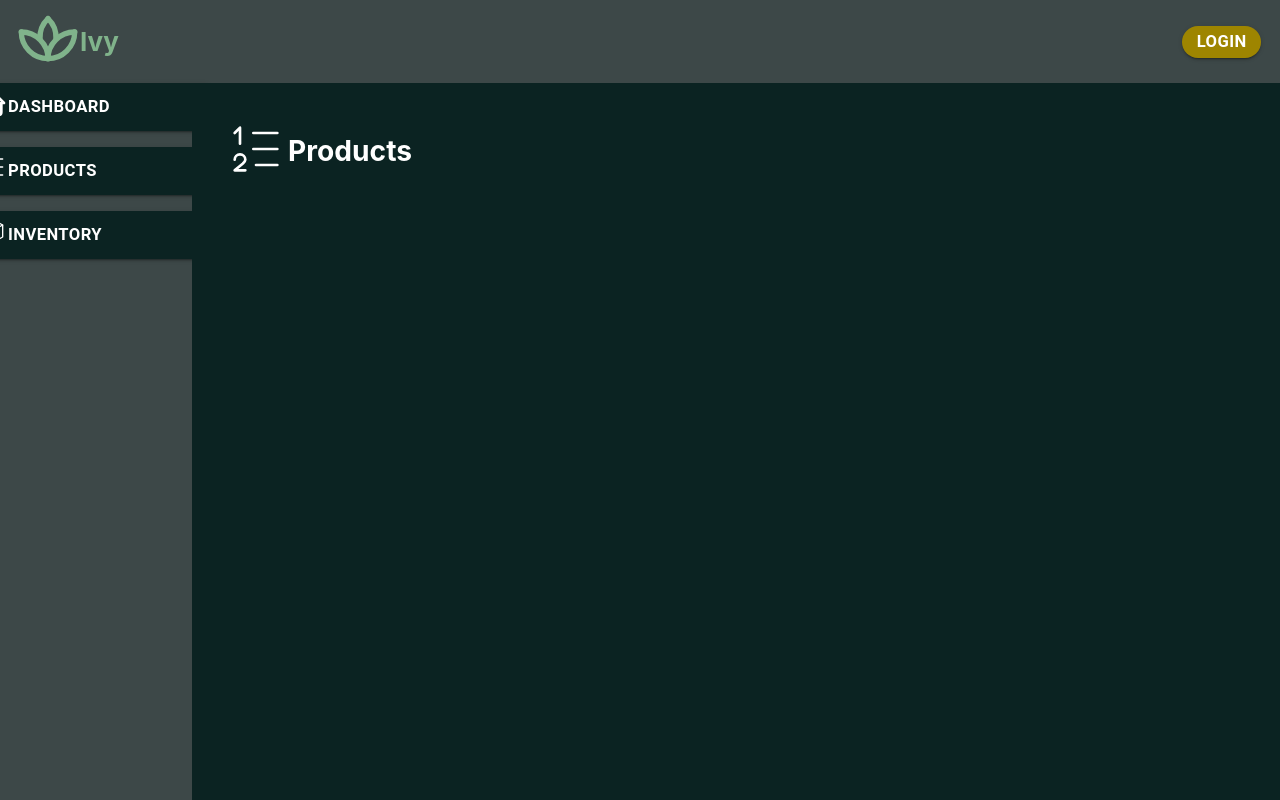
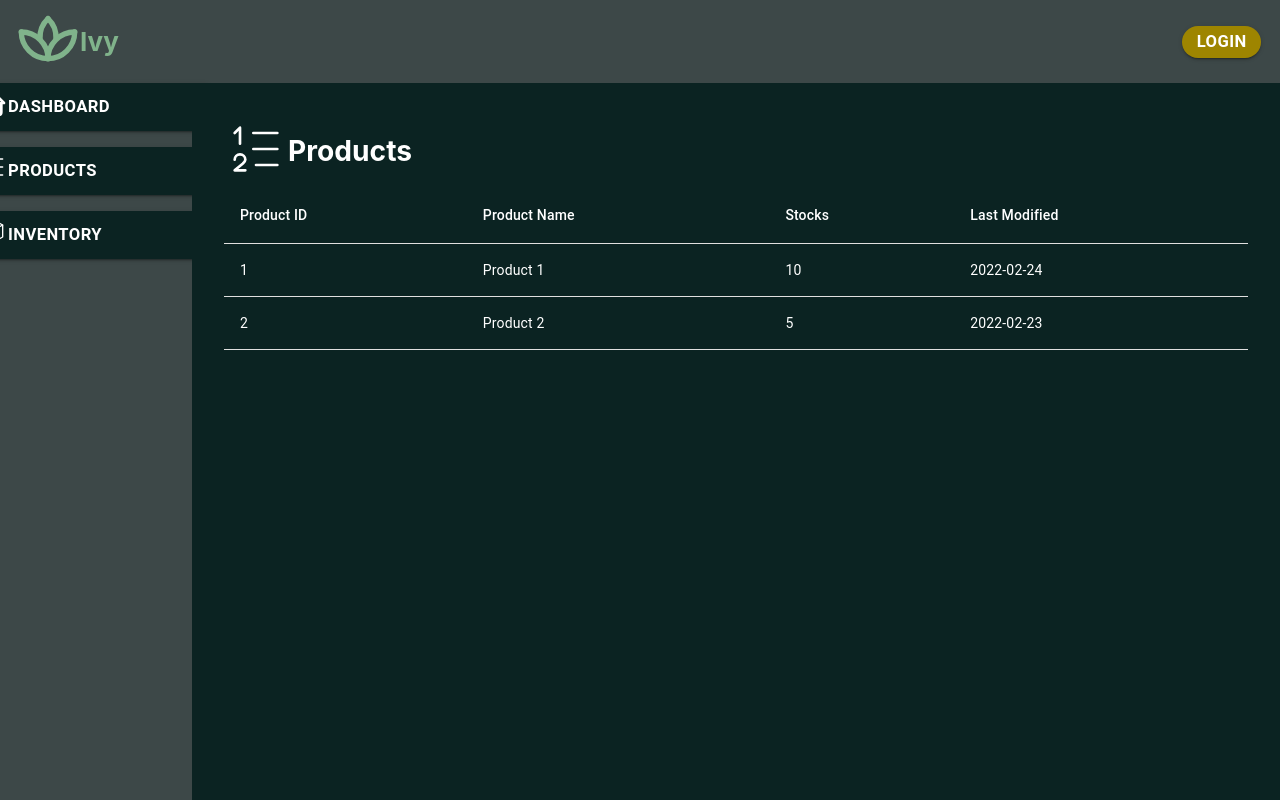
Before and after one commit to lemeow125/Ivy-Frontend, a React (Create React App) app: page /Products in a window 1280 px wide. Built offline with nearby package versions, Linux system fonts and the light colour scheme.

Commit message:
Initial Products

```diff
--- /dev/null
+++ b/src/components/ProductInfo/ProductInfo.tsx
@@ -0,0 +1,41 @@
+import { Table, TableBody, TableCell, TableContainer, TableHead, TableRow } from '@mui/material';
+
+type Product = {
+  id: number;
+  name: string;
+  stocks: number;
+  lastModified: string;
+};
+
+type ProductInfoProps = {
+  products: Product[];
+};
+
+export default function ProductInfo(props: ProductInfoProps) {
+  const { products } = props;
+
+  return (
+    <TableContainer>
+      <Table>
+        <TableHead>
+          <TableRow>
+            <TableCell style={{ color: 'white' }}>Product ID</TableCell>
+            <TableCell style={{ color: 'white' }}>Product Name</TableCell>
+            <TableCell style={{ color: 'white' }}>Stocks</TableCell>
+            <TableCell style={{ color: 'white' }}>Last Modified</TableCell>
+          </TableRow>
+        </TableHead>
+        <TableBody>
+          {products.map((product) => (
+            <TableRow key={product.id}>
+              <TableCell style={{ color: 'white' }}>{product.id}</TableCell>
+              <TableCell style={{ color: 'white' }}>{product.name}</TableCell>
+              <TableCell style={{ color: 'white' }}>{product.stocks}</TableCell>
+              <TableCell style={{ color: 'white' }}>{product.lastModified}</TableCell>
+            </TableRow>
+          ))}
+        </TableBody>
+      </Table>
+    </TableContainer>
+  );
+}
--- /dev/null
+++ b/src/components/ProductsLists/ProductsLists.tsx
@@ -0,0 +1,17 @@
+const ProductsLists = [
+    {
+      id: 1,
+      name: 'Product 1',
+      stocks: 10,
+      lastModified: '2022-02-24'
+    },
+    {
+      id: 2,
+      name: 'Product 2',
+      stocks: 5,
+      lastModified: '2022-02-23'
+    },
+    // add more products here
+  ];
+
+  export default ProductsLists;
--- a/src/routes/Products/Products.tsx
+++ b/src/routes/Products/Products.tsx
@@ -1,6 +1,9 @@
 import React from "react";
 import styles from "../../styles";
 import ProductsIcon from "../../Components/Icons/ProductsIcon/ProductsIcon";
+import ProductInfo from "../../Components/ProductInfo/ProductInfo";
+import ProductsLists from "../../Components/ProductsLists/ProductsLists";
+
 export default function Products() {
   return (
     <div style={{ margin: 32, height: "100%" }}>
@@ -8,6 +11,7 @@ export default function Products() {
         <ProductsIcon size={8} color="white" />
         <h1 style={styles.text_large}>Products</h1>
       </div>
+      <ProductInfo products={ProductsLists} />
     </div>
   );
 }
```
